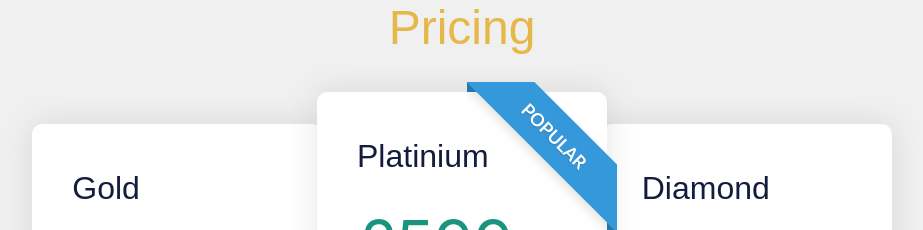
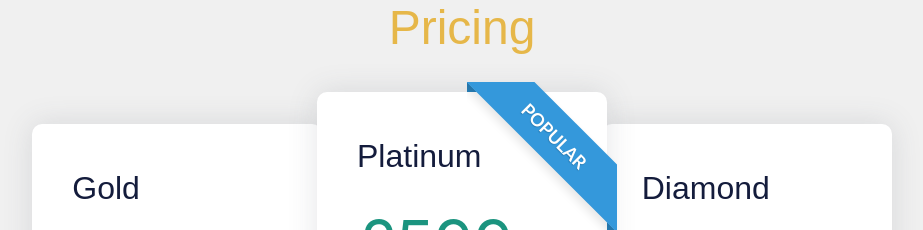
Before and after one commit to mrwormhole/Goldenhand-NextJS, a Next.js app: page / in a window 1280 px wide. Shown: the part 7220-7450 px from the top of the page, without its empty margins (178-1101 px from the left). Built offline with nearby package versions, Linux system fonts and the light colour scheme; a web font is replaced by a local one.

Commit message:
typo for platinum

```diff
--- a/components/pricing.js
+++ b/components/pricing.js
@@ -28,7 +28,7 @@ export default function Pricing() {
                 <div className="column is-3-tablet is-3-desktop plan">
                     <div className="">
                         <div className="ribbon ribbon-top-right"><span>Popular</span></div>
-                        <h3>Platinium</h3>
+                        <h3>Platinum</h3>
                         <h4> £599</h4>
                         <h5>+500£ Rush Delivery</h5>
                         <ul>
```
